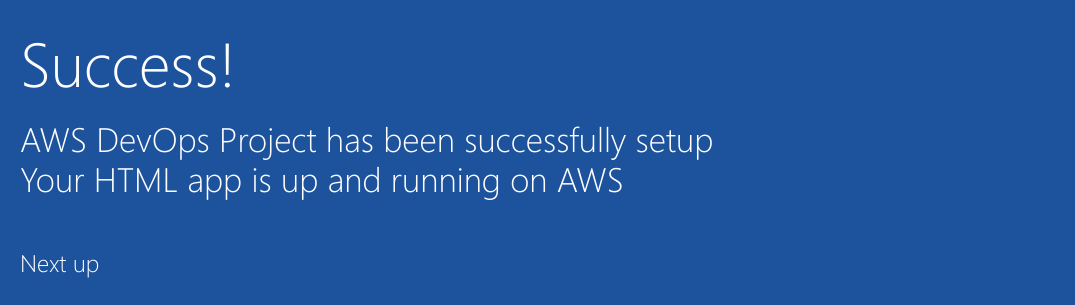
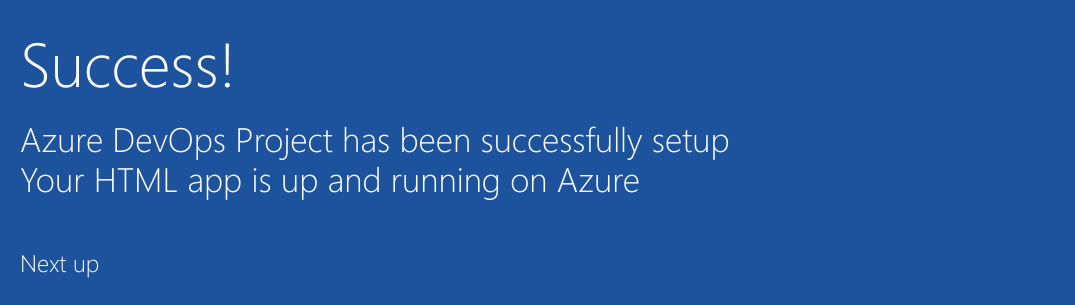
Before and after one commit to AliAbhishek/edurekaassignment2, a plain HTML site: page index.html in a window 1280 px wide. Shown: the part 370-675 px from the top of the page, 205-1280 px from the left. Drawn offline with Linux system fonts and the light colour scheme.

Commit message:
change done by kane

```diff
--- a/index.html
+++ b/index.html
@@ -20,8 +20,8 @@
         </div>
             <div class="content-body">
                 <div class="success-text">Success!</div>
-                <div class="description line-1"> AWS DevOps Project has been successfully setup</div>
-                <div class="description line-2"> Your HTML app is up and running on AWS</div>
+                <div class="description line-1"> Azure DevOps Project has been successfully setup</div>
+                <div class="description line-2"> Your HTML app is up and running on Azure</div>
                 <div class="next-steps-container">
                     <div class="next-steps-header">Next up</div>
                     <div class="next-steps-body">
```
